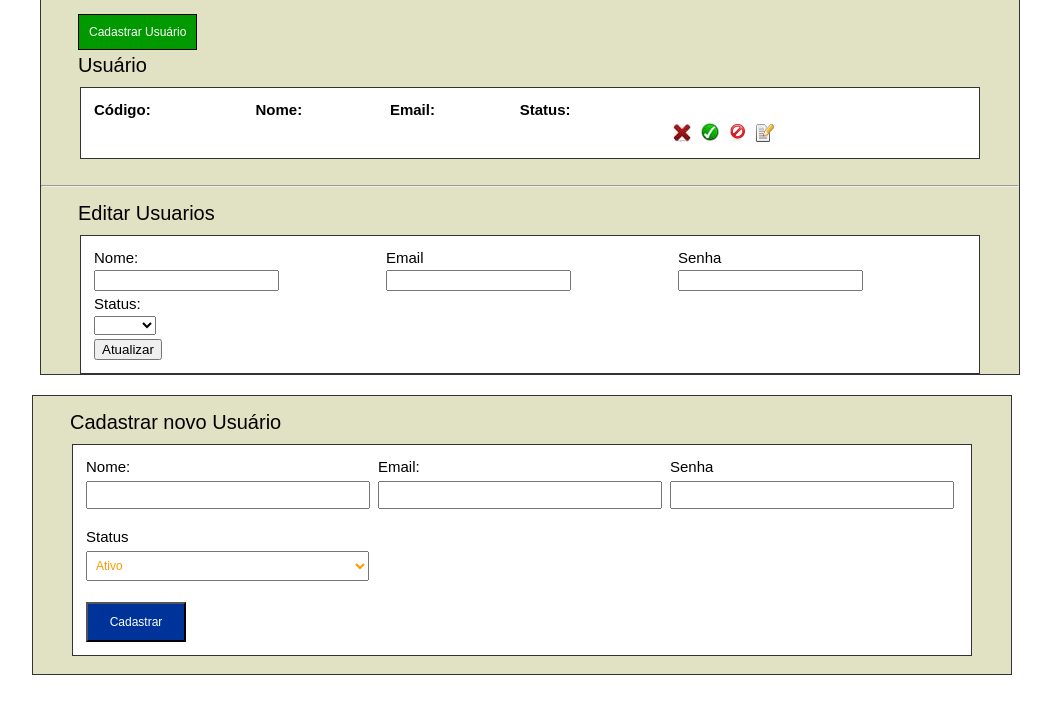
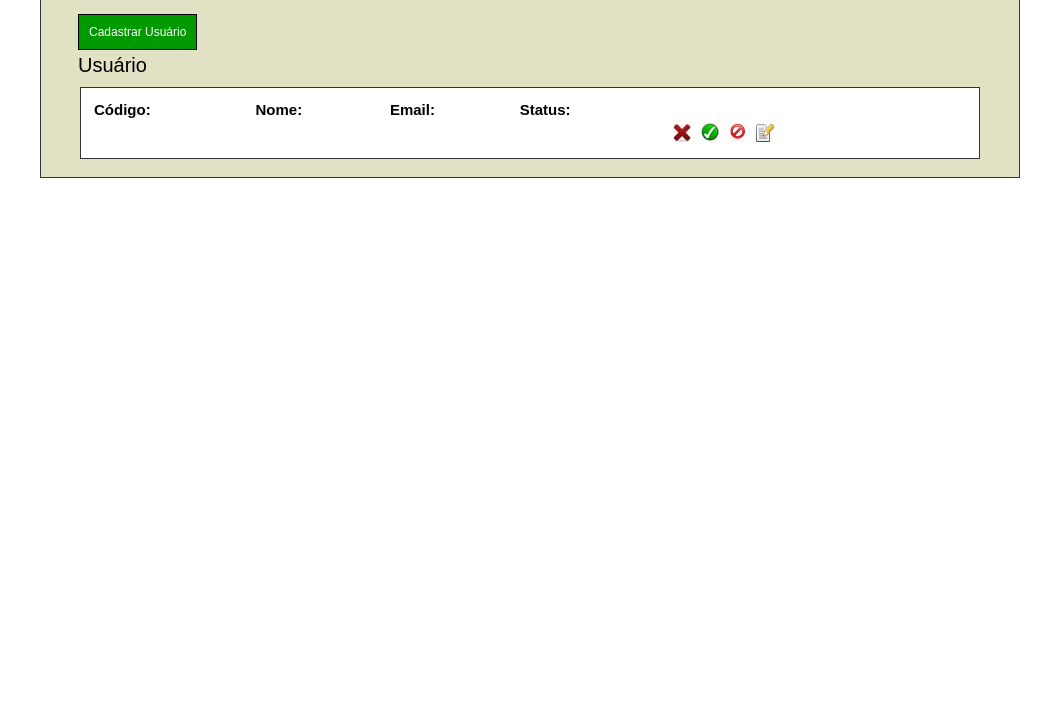
Before and after one commit to LuizMarcello/hugoVasconcelosAvancado, a PHP site: page /usuarios.php in a window 1280 px wide. Shown: the top 714 px of the page, without its empty margins (158-1209 px from the left). Run offline with PHP 8.4, Linux system fonts and the light colour scheme.

Commit message:
alterações

```diff
--- a/login/index.php
+++ b/login/index.php
@@ -7,7 +7,7 @@
         <meta charset="utf-8">
         <link rel="stylesheet" href="https://stackpath.bootstrapcdn.com/bootstrap/4.3.1/css/bootstrap.min.css"
          integrity="sha384-ggOyR0iXCbMQv3Xipma34MD+dH/1fQ784/j6cY/iJTQUOhcWr7x9JvoRxT2MZw1T" crossorigin="anonymous">
-        <link href="/estilos/estilo.css" rel="stylesheet" type="text/css">
+        <link href="/login/estilos/estilo.css" rel="stylesheet" type="text/css">
         <title>Login</title>
     </head>
 
--- a/login/usuarios.php
+++ b/login/usuarios.php
@@ -10,13 +10,21 @@
 ?>
 </head>
 
+<!--Método "GET" é o mais indicado para o envio de variáveis.-->
+<!--Método "POST" é o mais indicado para o envio de informações em formulários(tag <form></form>).-->
+<!--Só é possível abrir 'blocos php' dentro de uma edição html, se o arquivo for extensão '.php'-->
+<!--Qualquer tag do HTML dentro de um bloco PHP, tem que ser entre "aspas duplas":-->
+
 <body>
 <div id="box_usuarios">
 <br /><br />
-<a class="a2" href="">Cadastrar Usuário</a>
+<a class="a2" href="usuarios.php?pg=cadastra">Cadastrar Usuário</a>
 <h1>Usuário</h1>
 
-
+    <!-- BUSCAR OS USUÀRIOS -->
+    <?php
+        $sql = "SELECT * FROM usuarios WHERE nome != '' ";
+    ?>
 
     <table width="900" border="0">
       <tr>
@@ -46,7 +54,7 @@
         <a class="a" href=""><img title="Inativar Usuário(a)" src="img/ico_bloqueado.png" width="18" height="18" border="0"></a>
 
 
-        <a class="a" href=""><img title="Editar Dados Cadastrais" src="img/ico-editar.png" width="18" height="18" border="0"></a>
+        <a class="a" href="usuarios.php?pg=edita"><img title="Editar Dados Cadastrais" src="img/ico-editar.png" width="18" height="18" border="0"></a>
        </td>
       </tr>
 
@@ -54,10 +62,10 @@
 
 <br />
 
-
-
-
-
+<!--$_GET: Array nativo, associativo, super-global de variáveis, passado via HTTP GET:-->
+<!--Se, via método GET, a variável 'pg' receber 'edita', então executa o referido <form>:-->
+<!--Abre e fecha o bloco php só para iniciar o 'if' e abrir as chaves: -->
+<?php if(@$_GET['pg'] == 'edita'){ ?>
 <hr />
 <h1>Editar Usuarios</h1>
 
@@ -101,16 +109,18 @@
   </table>
 
 </form>
-
-
-
+<!--Abre e fecha o bloco php novamente, só para fechar as chaves do 'if' acima:-->
+<?php } ?>
 
 
 
 </div>
 
 
-
+<!--$_GET: Array nativo, associativo, super-global de variáveis, passado via HTTP GET:-->
+<!--Se, via método GET, a variável 'pg' receber 'cadastra', então executa a referida <div>:-->
+<!--Abre e fecha o bloco php só para iniciar o 'if' e abrir as chaves: -->
+<?php if(@$_GET['pg'] == 'cadastra'){ ?>
 
 <div id="cadastra_usuarios">
 <h1>Cadastrar novo Usuário</h1>
@@ -153,6 +163,10 @@
 </form>
 <br />
 </div>
+<!--Abre e fecha o bloco php novamente, só para fechar as chaves do 'if' acima:-->
+<?php } ?>
+
+
 
 
 
```
